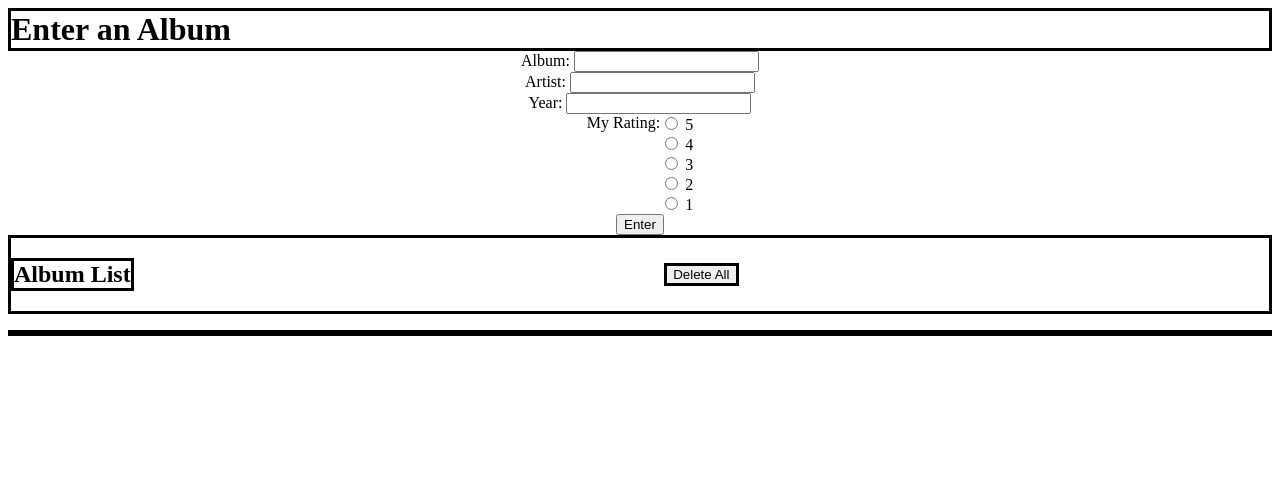
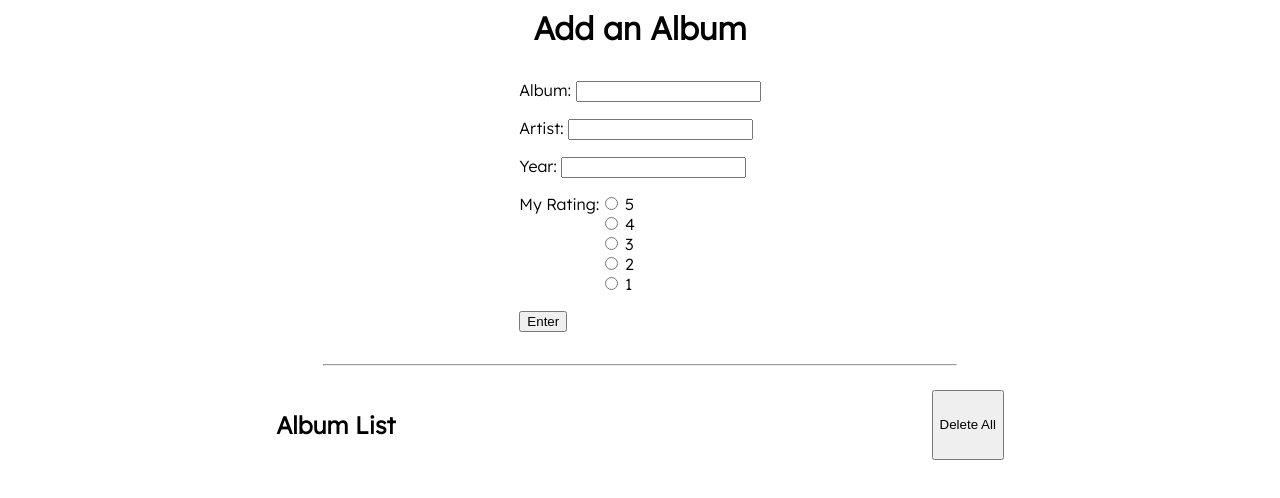
Before and after one commit to nrndll/DOM_hw, a plain HTML site: page index.html in a window 1280 px wide. Drawn offline with Linux system fonts and the light colour scheme.

Commit message:
further positioning changes in CSS

```diff
--- a/css/style.css
+++ b/css/style.css
@@ -1,20 +1,30 @@
-header h1 {
-    border: solid black;
-    margin: auto;
+body {
+    font-family: 'Lexend', sans-serif;
 }
 
-body h2 {
-    border: solid black;
+header h1 {
+    margin: auto;
+    text-align: center;
+}
+
+hr {
+    margin: auto;
+    margin-top: 2vh;
+    margin-bottom: 3vh;
+    width: 50%;
 }
 
 #main-wrapper {
-    width: 100%;
+    width: fit-content;
     display: flex;
     flex-direction: column;
+    align-items: stretch;
+    margin: auto;
+    padding: 2vh;
 }
 
 .form-input {
-    margin: auto;
+    margin-top: 2vh;
 }
 
 .rating-wrapper {
@@ -27,31 +37,24 @@ body h2 {
     flex-direction: column;
 }
 
-.radio-input {
-    margin: auto;
-}
-
 #delete {
 width: fit-content;
-margin: auto;
-border: solid black;
 }
 
 .list-title-wrapper {
     display: flex;
     flex-direction: row;
-    border: solid black;
+    justify-content: space-around;
 }
 
 #album-list {
     display: flex;
     flex-wrap: wrap;
     list-style: none;
-    border: solid black;
 }
 
 .album-item {
-    border: solid black;
     width: auto;
-    margin: auto;
+    margin: 3vh;
+    padding: 2vh;
 }
--- a/index.html
+++ b/index.html
@@ -6,11 +6,14 @@
     <meta name="viewport" content="width=device-width, initial-scale=1.0">
     <link rel="stylesheet" href="css/style.css">
     <script src="js/app.js"></script>
+    <style>
+        @import url('https://fonts.googleapis.com/css2?family=Lexend:wght@300&display=swap');
+    </style>
     <title>Albums</title>
 </head>
 
 <header>
-    <h1>Enter an Album</h1>
+    <h1>Add an Album</h1>
 </header>
 
 <body>
@@ -72,6 +75,8 @@
         </div>
     </form>
 
+    <hr>
+
     <div class="list-title-wrapper">
         <h2>Album List</h2>
         <button id="delete">Delete All</button>
--- a/js/app.js
+++ b/js/app.js
@@ -1,7 +1,3 @@
-// 1. Which element will dispatch the event
-// 2. which event should we listen for
-// 3. what code should i run when the event happens
-
 document.addEventListener('DOMContentLoaded', () => {
    const albumForm = document.querySelector('#album-form');
    albumForm.addEventListener('submit', handleSubmit);
```
